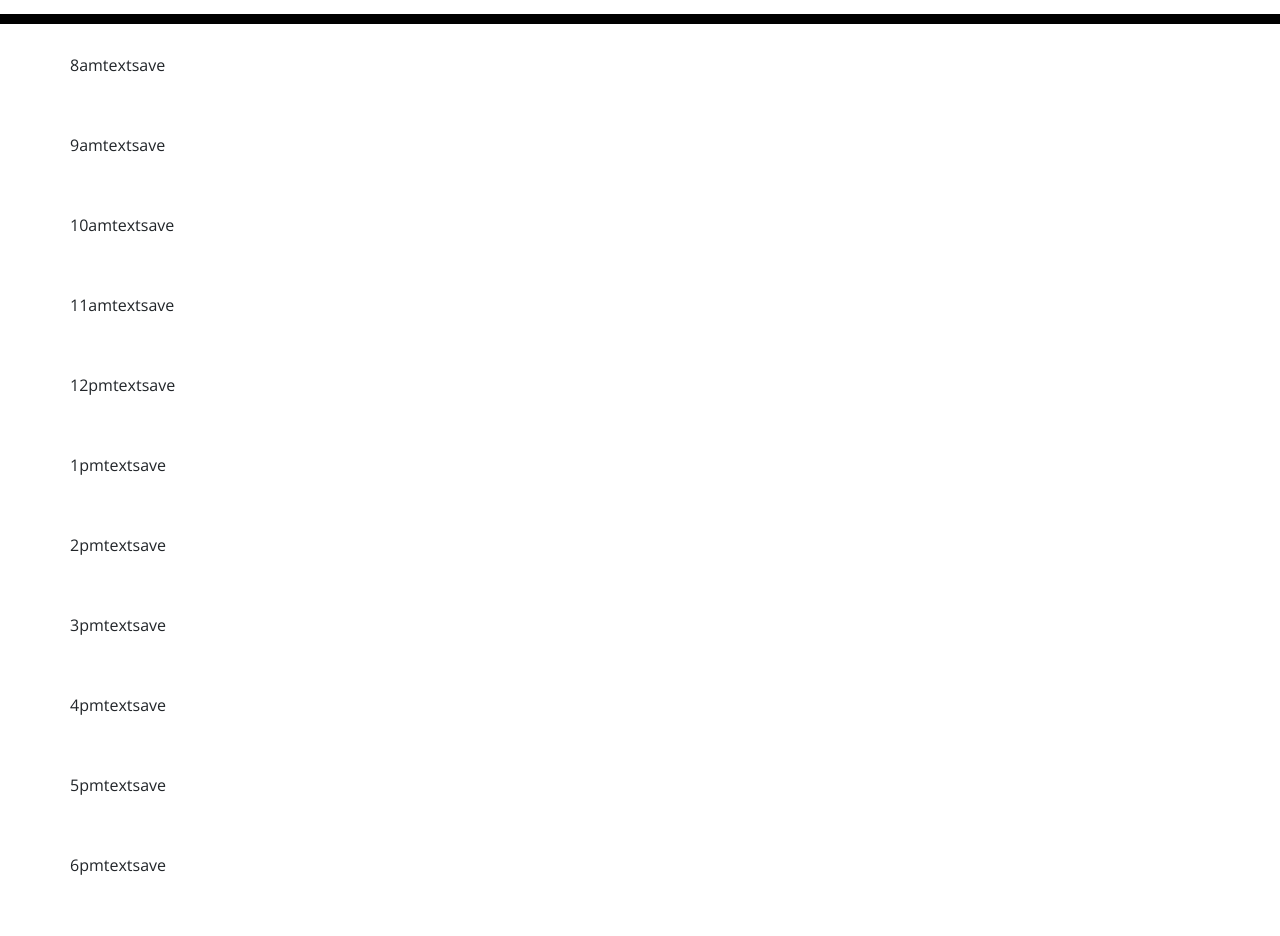
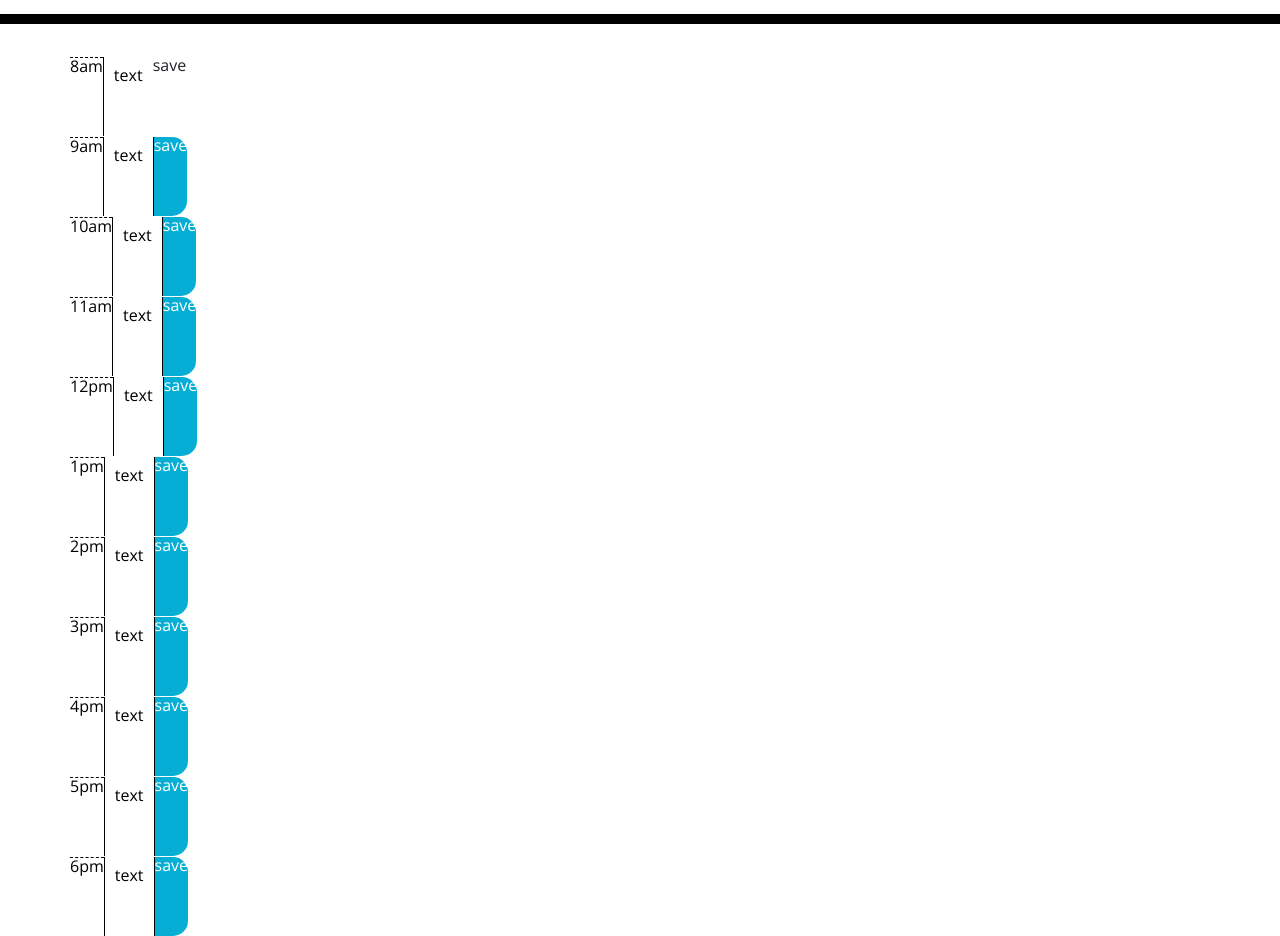
Before and after one commit to Gavin867/05-workday-scheduler, a plain HTML site: page index.html in a window 1280 px wide. Shown: the part 280-1216 px from the top of the page. Drawn offline with nearby package versions, Linux system fonts and the light colour scheme.

Commit message:
hour, textarea, and saveBtn premade css styling added to subordinate div elements

```diff
--- a/Develop/CSS/style.css
+++ b/Develop/CSS/style.css
@@ -4,7 +4,7 @@ body {
   line-height: 1;
 }
 
-textarea{
+.textarea {
   background: transparent;
   border: none;
   resize: none;
@@ -21,11 +21,11 @@ textarea{
   border-bottom: 10px solid black;
 }
 
-.description{
+.description {
   white-space: pre-wrap;
 }
 
-.time-block{
+.time-block {
   text-align: center;
   border-radius: 15px;
 }
--- a/index.html
+++ b/index.html
@@ -22,91 +22,91 @@
   </header>
   <main class="container">
     <div class="time-block row">
-      <div>8am</div>
+      <div class="hour">8am</div>
 
-      <div>text</div>
+      <div class="textarea">text</div>
 
       <div>save</div>
     </div>
 
     <div class="time-block row">
-      <div>9am</div>
+      <div class="hour">9am</div>
 
-      <div>text</div>
+      <div class="textarea">text</div>
 
-      <div>save</div>
+      <div class="saveBtn">save</div>
     </div>
 
     <div class="time-block row">
-      <div>10am</div>
+      <div class="hour">10am</div>
 
-      <div>text</div>
+      <div class="textarea">text</div>
 
-      <div>save</div>
+      <div class="saveBtn">save</div>
     </div>
 
     <div class="time-block row">
-      <div>11am</div>
+      <div class="hour">11am</div>
 
-      <div>text</div>
+      <div class="textarea">text</div>
 
-      <div>save</div>
+      <div class="saveBtn">save</div>
     </div>
 
     <div class="time-block row">
-      <div>12pm</div>
+      <div class="hour">12pm</div>
 
-      <div>text</div>
+      <div class="textarea">text</div>
 
-      <div>save</div>
+      <div class="saveBtn">save</div>
     </div>
 
     <div class="time-block row">
-      <div>1pm</div>
+      <div class="hour">1pm</div>
 
-      <div>text</div>
+      <div class="textarea">text</div>
 
-      <div>save</div>
+      <div class="saveBtn">save</div>
     </div>
 
     <div class="time-block row">
-      <div>2pm</div>
+      <div class="hour">2pm</div>
 
-      <div>text</div>
+      <div class="textarea">text</div>
 
-      <div>save</div>
+      <div class="saveBtn">save</div>
     </div>
 
     <div class="time-block row">
-      <div>3pm</div>
+      <div class="hour">3pm</div>
 
-      <div>text</div>
+      <div class="textarea">text</div>
 
-      <div>save</div>
+      <div class="saveBtn">save</div>
     </div>
 
     <div class="time-block row">
-      <div>4pm</div>
+      <div class="hour">4pm</div>
 
-      <div>text</div>
+      <div class="textarea">text</div>
 
-      <div>save</div>
+      <div class="saveBtn">save</div>
     </div>
 
     <div class="time-block row">
-      <div>5pm</div>
+      <div class="hour">5pm</div>
 
-      <div>text</div>
+      <div class="textarea">text</div>
 
-      <div>save</div>
+      <div class="saveBtn">save</div>
     </div>
 
     <div class="time-block row">
-      <div>6pm</div>
+      <div class="hour">6pm</div>
 
-      <div>text</div>
+      <div class="textarea">text</div>
 
-      <div>save</div>
+      <div class="saveBtn">save</div>
     </div>
   </main>
 
```
